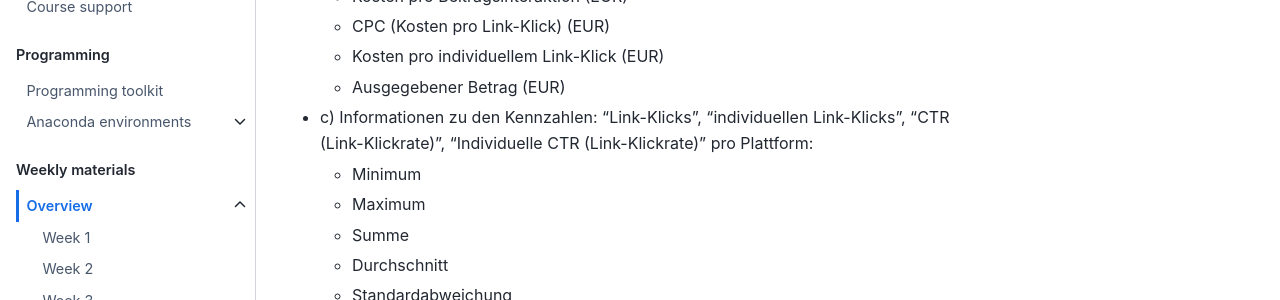
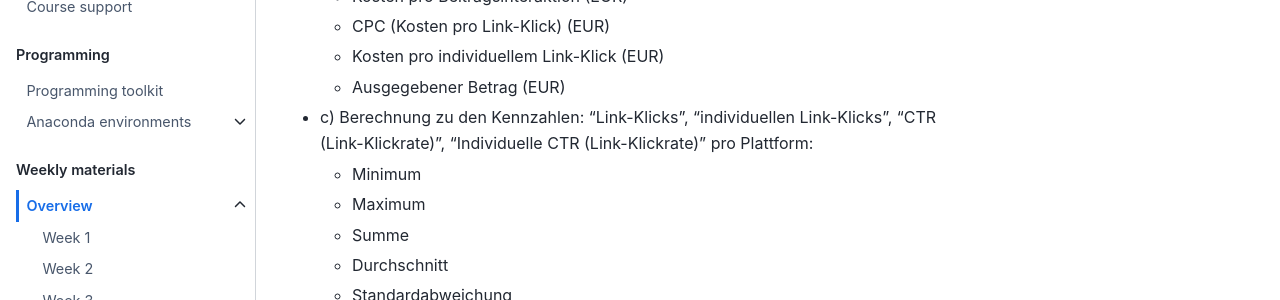
Before and after one commit to om2-ws22/website, a Jupyter Book: the page built from weeks/week9.md, in a window 1280 px wide and 900 px high, scrolled down 1011 px. Shown: the part 315-615 px from the top of the window. Built offline with Jupyter Book 1.0.4 settings and Sphinx 7.4.7 and the Sphinx Book theme 1.1.4, drawn with Linux system fonts in a browser that asks for light colours; comment, search, counter and statistics services are not loaded.

Commit message:
Update week9.md

```diff
--- a/weeks/week9.md
+++ b/weeks/week9.md
@@ -65,7 +65,7 @@ Bei Aufgabe a): **Interpretieren** Sie die statistischen Kennzahlen (Minimum, ..
     - Kosten pro individuellem Link-Klick (EUR)
     - Ausgegebener Betrag (EUR)
 
-- c) Informationen zu den Kennzahlen: "Link-Klicks", "individuellen Link-Klicks", "CTR (Link-Klickrate)", "Individuelle CTR (Link-Klickrate)" pro Plattform:
+- c) Berechnung zu den Kennzahlen: "Link-Klicks", "individuellen Link-Klicks", "CTR (Link-Klickrate)", "Individuelle CTR (Link-Klickrate)" pro Plattform:
     - Minimum
     - Maximum
     - Summe
```
